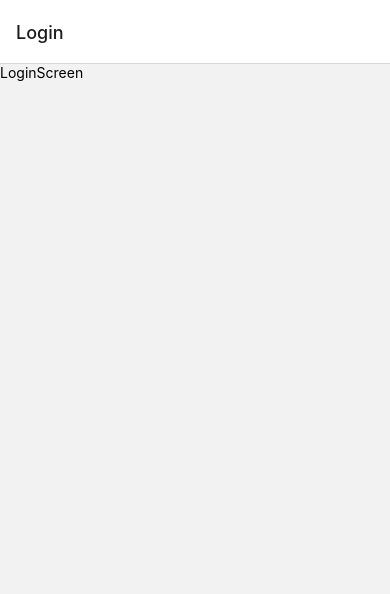
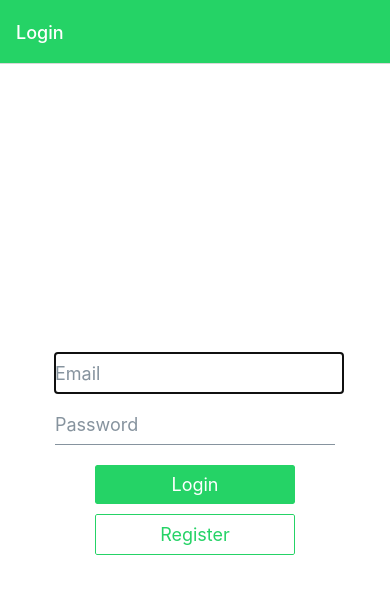
Before and after one commit to mayuces/react_native_messenger, a React Native app: screen /Login in a window 390 px wide. Shown: the top 594 px of the page. Built offline with nearby package versions, Linux system fonts and the light colour scheme; grey boxes are pictures that could not be loaded.

Commit message:
login page created

```diff
--- a/App.js
+++ b/App.js
@@ -1,19 +1,39 @@
 import * as React from 'react';
-import { View, Text } from 'react-native';
+import { View, Text, StyleSheet} from 'react-native';
 import { NavigationContainer } from '@react-navigation/native';
 import { createNativeStackNavigator } from '@react-navigation/native-stack';
 import LoginScreen from './screens/LoginScreen';
 
 const Stack = createNativeStackNavigator();
 
-function App() {
+const globalScreenOptions = {
+  colors: {
+    primary: '#25D366',
+  },
+  headerStyle: { backgroundColor: '#25D366'},
+  headerTitleStyle: { color: 'white' },
+  headerTintColor: 'white',
+};
+
+
+export default function App() {
   return (
-    <NavigationContainer>
-      <Stack.Navigator>
-        <Stack.Screen name="Login" component={LoginScreen} />
+    <NavigationContainer >
+      <Stack.Navigator screenOptions={globalScreenOptions}>
+        <Stack.Screen
+         name="Login"
+         component={LoginScreen}
+        />
       </Stack.Navigator>
     </NavigationContainer>
   );
 }
 
-export default App;
+const styles = StyleSheet.create({
+  container: {
+    flex: 1,
+    backgroundColor: '#fff',
+    alignItems: 'center',
+    justifyContent: 'center',
+  },
+});
--- a/screens/LoginScreen.js
+++ b/screens/LoginScreen.js
@@ -1,12 +1,100 @@
-import { View, Text } from 'react-native'
-import React from 'react'
+import React, { useState } from 'react'
+import { StatusBar } from 'expo-status-bar'
+import { View, Text, StyleSheet, KeyboardAvoidingView } from 'react-native'
+import { Image, Input, Button } from '@rneui/base'
+
 
 const LoginScreen = () => {
+  const [email, setEmail] = useState("");
+  const [password, setPassword] = useState("");
+
+  const signIn = () => {
+
+  };
+
   return (
-    <View>
-      <Text>LoginScreen</Text>
-    </View>
+    <KeyboardAvoidingView style={styles.container} behavior='padding' >
+      <StatusBar style='light' />
+      <Image
+        style={styles.imageContainer}
+        source={{
+          uri:
+            'https://cdn-icons-png.flaticon.com/512/124/124034.png?w=826&t=st=1671123292~exp=1671123892~hmac=51ec1799fd702d2ec56a965bc20be8ae200aa68966c5738efa231179ea9d2e69',
+        }}
+      />
+      <View style={styles.inputContainer}>
+        <Input
+          placeholder="Email"
+          autoFocus
+          type="email"
+          value={email}
+          onChangeText={(text) => setEmail(text)}
+        />
+        <Input
+          placeholder="Password"
+          secureTextEntry
+          type="password"
+          value={password}
+          onChangeText={(text) => setPassword(text)}
+        />
+      </View>
+
+      <Button
+        title="Login"
+        containerStyle={styles.button}
+        onPress={signIn}
+        color= "#25D366"
+      />
+      <Button
+        title="Register"
+        containerStyle={styles.button}
+        type="outline"
+        titleStyle={{ color: "#25D366" }}
+        buttonStyle={{ borderColor: "#25D366" }}
+      />
+      <View style={{ height: 100 }}/>
+
+    </KeyboardAvoidingView>
   )
 }
 
 export default LoginScreen
+
+const styles = StyleSheet.create({
+  imageContainer: {
+    width:150,
+    height:150,
+    borderTopLeftRadius: 40,
+    borderBottomRightRadius: 40,
+    shadowColor: "#000",
+    shadowOffset: {
+      width: 0,
+      height: 2,
+    },
+    shadowOpacity: 0.25,
+    shadowRadius: 3.84,
+
+    elevation: 5,
+  },
+
+  button: {
+    width: 200,
+    marginTop: 10,
+  },
+
+  inputContainer: {
+    width: 300,
+  },
+
+  container: {
+    flex: 1,
+    backgroundColor: '#fff',
+    alignItems: 'center',
+    justifyContent: 'center',
+    padding: 10,
+  },
+
+  imageContainer: {
+    marginBottom: 100,
+  },
+});
```
Also changed, not shown: package.json (+5 -3 lines), 1 other file (tests, documents, lock files or other folders).
